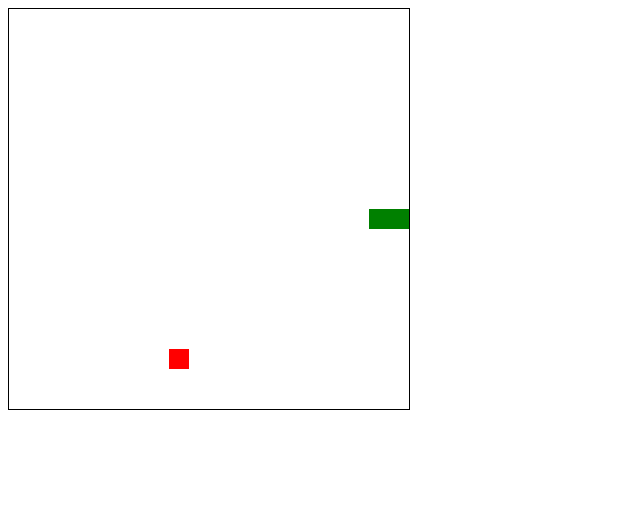
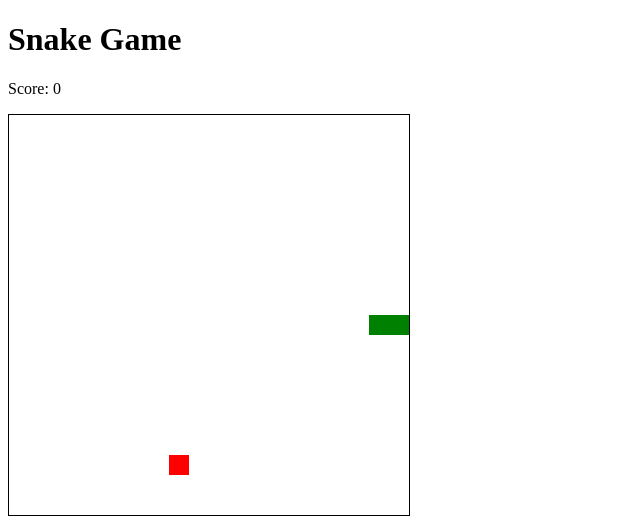
Before and after one commit to kayode0x/2D-Graphic-Demo, a plain HTML site: page index.html in a window 1280 px wide. Shown: the whole page, without its empty margins (0-640 px from the left). Drawn offline with Linux system fonts and the light colour scheme.

Commit message:
Update index.html

```diff
--- a/index.html
+++ b/index.html
@@ -11,6 +11,8 @@
 </head>
 
 <body>
+    <h1>Snake Game</h1>
+    <p>Score: <span id="score">0</span></p>
     <canvas id="gameCanvas" width="400" height="400"></canvas>
 
     <script src="game.js"></script>
```
